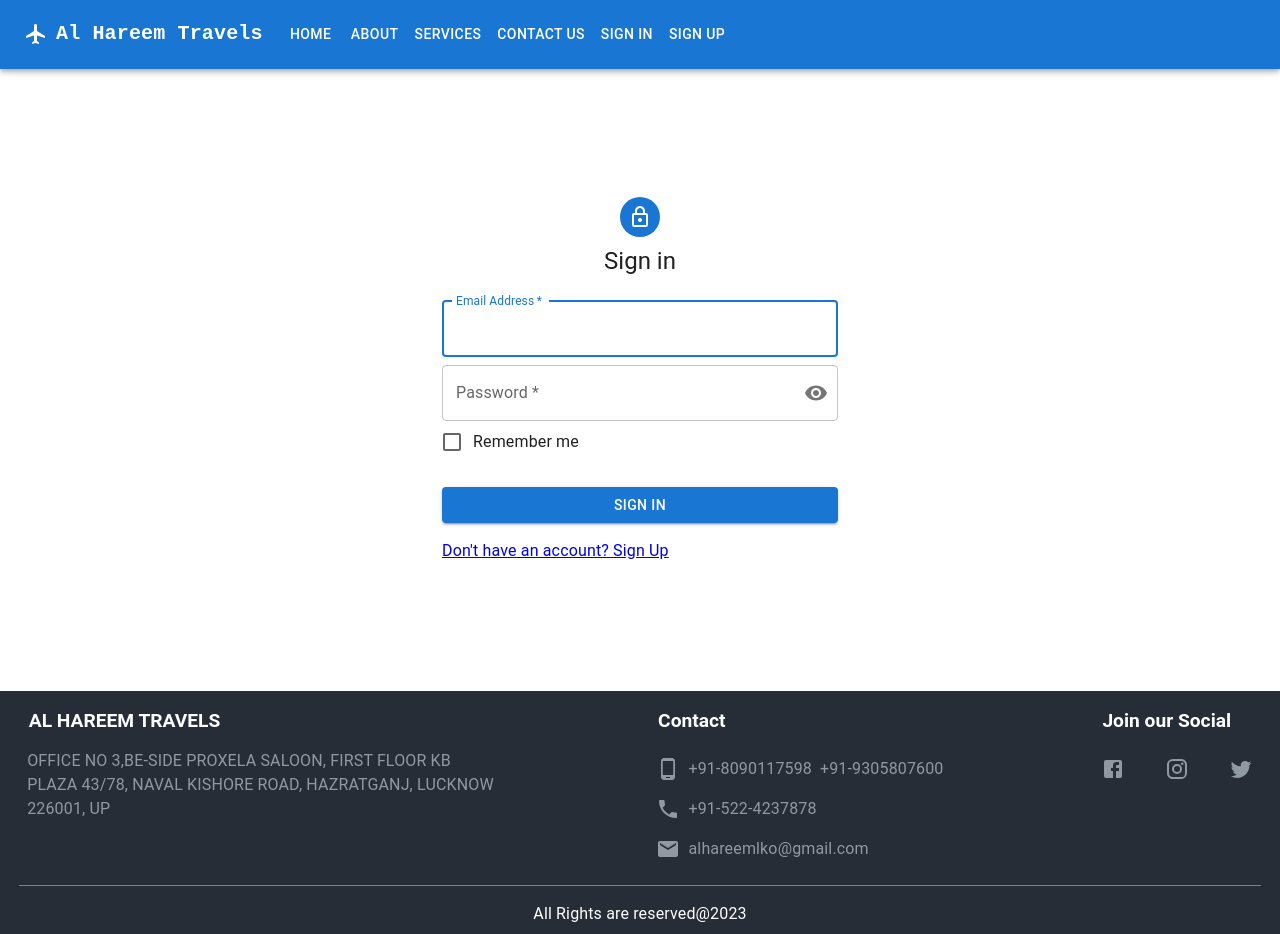
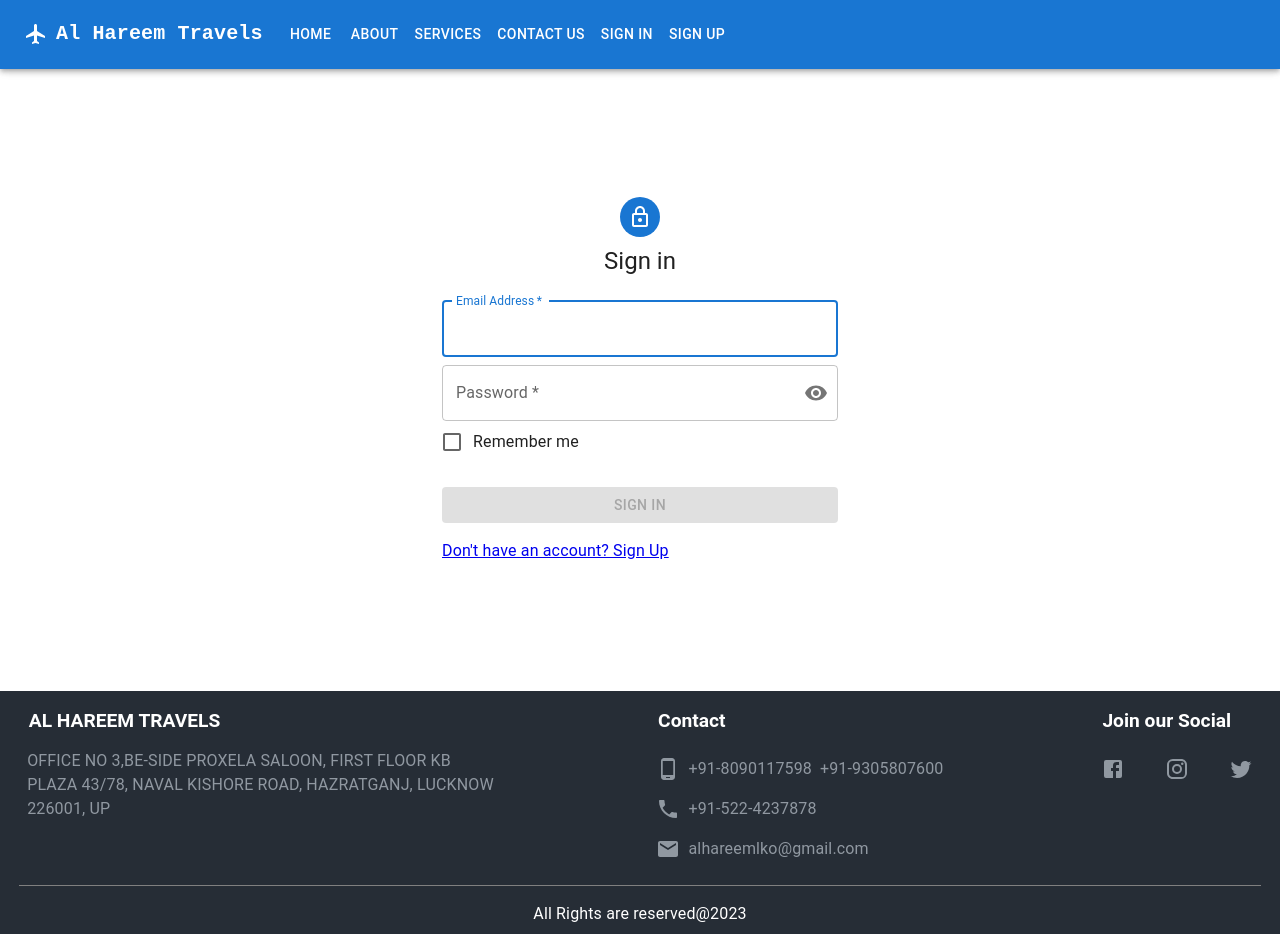
Before and after one commit to anurag-ay/Al-hareem-travels, a React (Create React App) app: page /signin in a window 1280 px wide. Built offline with nearby package versions, Linux system fonts and the light colour scheme.

Commit message:
add disable property in button

```diff
--- a/src/Components/signin.jsx
+++ b/src/Components/signin.jsx
@@ -47,6 +47,7 @@ export default function SignIn() {
 
   const handleSubmit = async (event) => {
     event.preventDefault();
+
     const formData = {
       email,
       password,
@@ -69,7 +70,8 @@ export default function SignIn() {
       setPassword("");
       window.location.reload();
     } catch (err) {
-      setResMessage(err.response.data);
+      if (err?.response) setResMessage(err?.response?.data);
+      else setResMessage(err?.message);
       setResSucess(false);
       setBackDropOpen(false);
       setOpenSnackbar(true);
@@ -171,7 +173,6 @@ export default function SignIn() {
                 }
                 label="Password"
                 value={password}
-                margin="normal"
                 required
                 fullWidth
                 autoComplete="current-password"
@@ -181,11 +182,13 @@ export default function SignIn() {
                 }}
               />
             </FormControl>
+
             <FormControlLabel
               control={<Checkbox value="remember" color="primary" />}
               label="Remember me"
             />
             <Button
+              disabled={!email || !password}
               type="submit"
               fullWidth
               variant="contained"
```
